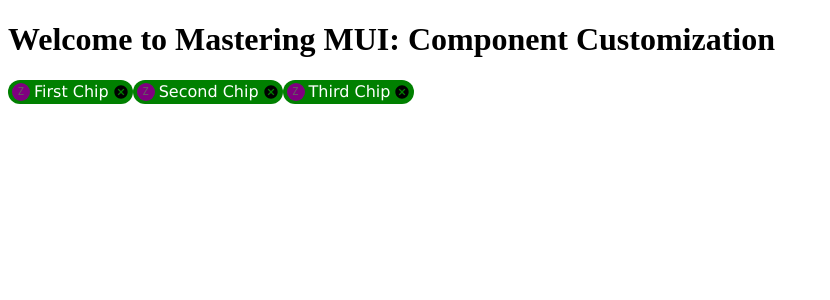
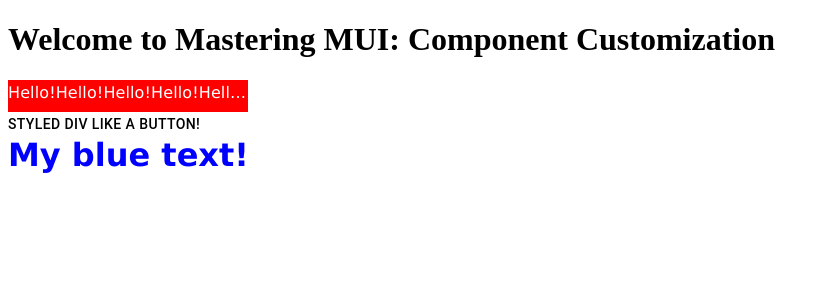
Before and after one commit to oleksandrivanyshyn/react-MUI, a React (Vite) app: page / in a window 1280 px wide. Shown: the top 300 px of the page, without its empty margins (0-830 px from the left). Built offline with nearby package versions, Linux system fonts and the light colour scheme.

Commit message:
feat: add Typography customization and functionality components

```diff
--- a/src/App.jsx
+++ b/src/App.jsx
@@ -53,7 +53,7 @@
   return (
     <>
       <h1>Welcome to Mastering MUI: Component Customization</h1>
-      <ChipCustomization />
+      <TypographyCustomization />
     </>
   );
 }
--- /dev/null
+++ b/src/components/data_display/typography/typography_customization.jsx
@@ -0,0 +1,52 @@
+import { createTheme, ThemeProvider, styled } from "@mui/material/styles"
+import { Typography } from "@mui/material"
+
+const theme = createTheme({
+    typography: {
+        h6: {
+            color: "#FFF",
+            fontFamily: "Verdana",
+            fontSize: "1rem",
+        },
+        blueText: {
+            color: "blue",
+            fontSize: "2rem",
+            fontFamily: "Verdana",
+        },
+    },
+    components: {
+        MuiTypography: {
+            defaultProps: {
+                variantMapping: {
+                    h6: "h3",
+                    blueText: "h6",
+                },
+            },
+        },
+    },
+})
+
+const StyledDiv = styled("div")(({ theme }) => ({
+    ...theme.typography.button,
+}))
+
+export function TypographyCustomization() {
+    return (
+        <ThemeProvider theme={theme}>
+            <div style={{ backgroundColor: "red", width: "15rem", height: "2rem" }}>
+                <Typography
+                    // component="h3"
+                    noWrap
+                    gutterBottom
+                    align="justify"
+                    variant="h6"
+                    // sx={{color: "#FFF", fontFamily: "Verdana", fontSize: "1rem"}}
+                >
+                    Hello!Hello!Hello!Hello!Hello!Hello!
+                </Typography>
+            </div>
+            <StyledDiv>Styled div like a button!</StyledDiv>
+            <Typography variant="blueText">My blue text!</Typography>
+        </ThemeProvider>
+    )
+}
--- /dev/null
+++ b/src/components/data_display/typography/typography_functionality.jsx
@@ -0,0 +1,19 @@
+import { Typography } from "@mui/material"
+import { styled } from "@mui/material/styles"
+
+const StyledDiv = styled("div")(({ theme }) => ({
+    ...theme.typography.button,
+}))
+
+export function TypographyFunctionality() {
+    return (
+        <div>
+            <div style={{ backgroundColor: "red", width: "15rem", height: "2rem" }}>
+                <Typography component="h3" noWrap gutterBottom align="justify" variant="h6">
+                    Hello!Hello!Hello!Hello!Hello!Hello!
+                </Typography>
+            </div>
+            <StyledDiv>Styled div like a button!</StyledDiv>
+        </div>
+    )
+}
```
